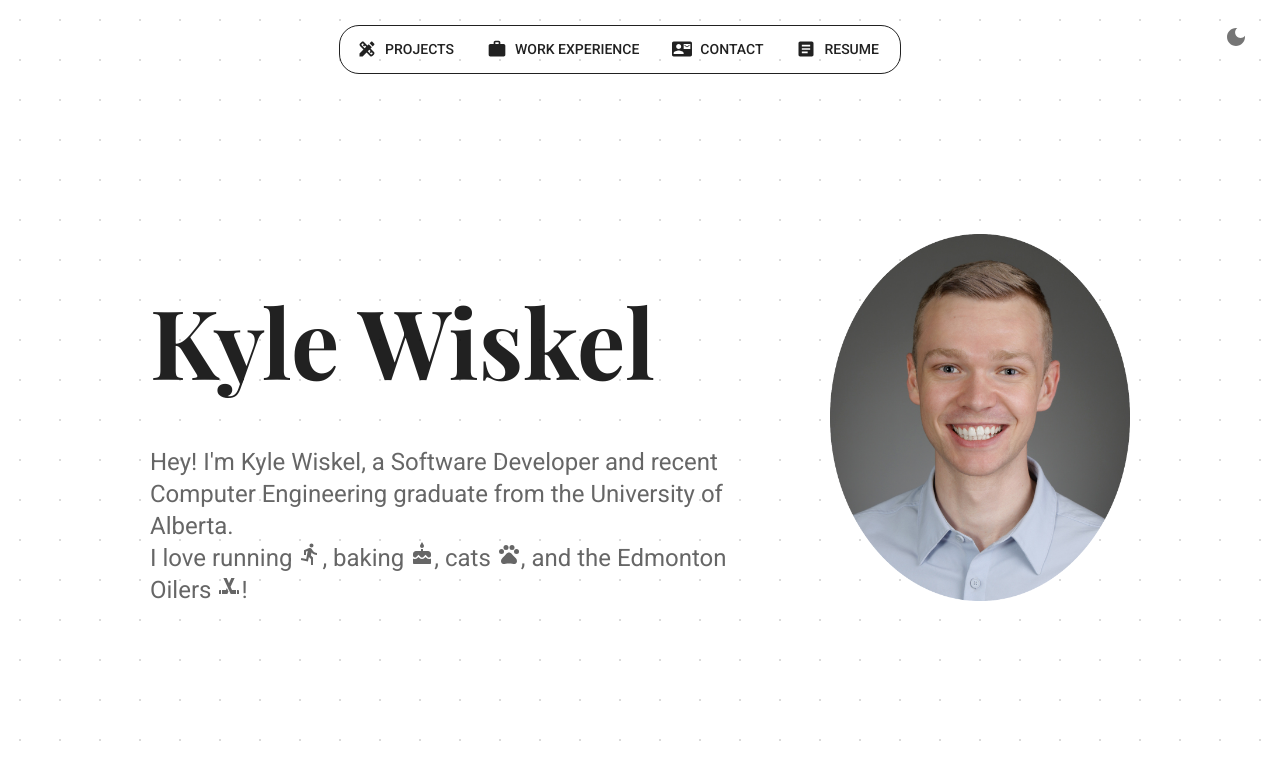
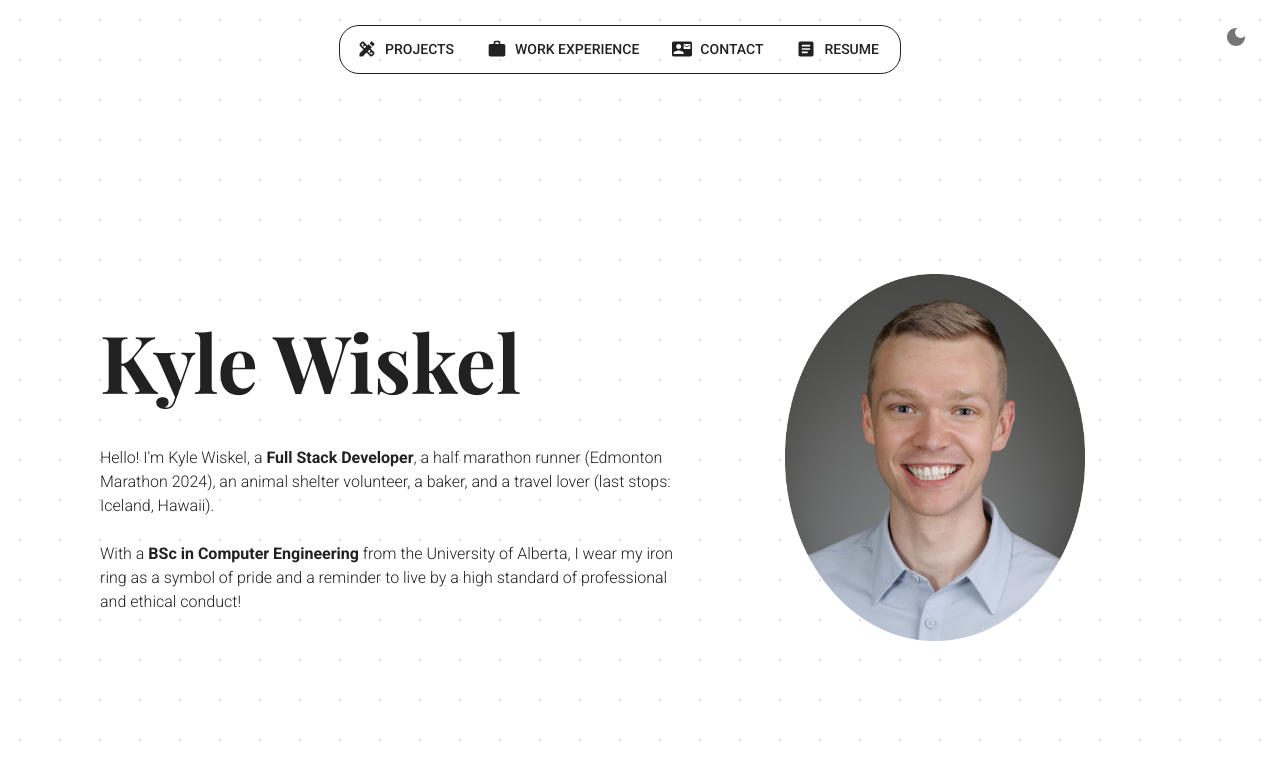
Before and after one commit to kwiskel/kylewiskel.dev, a Next.js app: page / in a window 1280 px wide. Shown: the top 774 px of the page. Built offline with nearby package versions, Linux system fonts and the light colour scheme.

Commit message:
Modified title section for responsiveness

```diff
--- a/app/ui/TitleSection.tsx
+++ b/app/ui/TitleSection.tsx
@@ -1,59 +1,94 @@
 import { playfairDisplay } from '@/lib/theme';
-import { Cake, DirectionsRun, Pets, SportsHockey } from '@mui/icons-material';
-import { Box, styled, Typography } from '@mui/material';
+import { Box, Fade, Typography } from '@mui/material';
 import Image from 'next/image';
-
-const AnimatedHeader = styled(Typography)(({ theme }) => ({
-  opacity: 0,
-  animation: 'fadeIn 2.5s ease-in forwards', // 2s duration, fade-in
-}));
+import profile from '../../public/profile.png';
 
 export default function TitleSection() {
   return (
+    <Fade in={true} timeout={4000}>
       <Box
         sx={{
           display: 'flex',
+          flexDirection: {
+            xs: 'column',
+            lg: 'row',
+          },
           justifyContent: 'center',
           verticalAlign: 'middle',
-        margin: '20vh 50px 0px 50px',
+          margin: {
+            xs: '200px 0px 0px 0px',
+            md: '200px 100px 0px 100px',
+          },
         }}
       >
         <Box
           sx={{
             display: 'flex',
             flexDirection: 'column',
-          margin: {
-            xs: '0 0 0 10px',
-            sm: '0 0 0 100px',
+            width: {
+              xs: '100%',
+              lg: '60%',
             },
+            justifyContent: 'center',
+            alignSelf: 'center',
+            maxWidth: '600px',
           }}
         >
-        <AnimatedHeader
-          variant='h1'
+          <Typography
             fontFamily={playfairDisplay.style.fontFamily}
             fontWeight='700'
-          sx={{ color: 'text.primary', margin: '50px 50px 0px 0px', alignSelf: 'left' }}
+            sx={{
+              color: 'text.primary',
+              margin: '0px 0px 25px 0px',
+              alignSelf: {
+                xs: 'center',
+                lg: 'start',
+              },
+              fontSize: { xs: '3.5em', sm: '4em', lg: '5em' },
+            }}
           >
             Kyle Wiskel
-        </AnimatedHeader>
-        <AnimatedHeader variant='h5' sx={{ color: 'text.secondary', margin: '50px 50px 0px 0px', alignSelf: 'center' }}>
-          Hey! I&apos;m Kyle Wiskel, a Software Developer and recent Computer Engineering graduate from the University
-          of Alberta.
-          <br /> I love running <DirectionsRun />, baking <Cake />, cats <Pets />, and the Edmonton Oilers{' '}
-          <SportsHockey />!
-        </AnimatedHeader>
+          </Typography>
+          <Typography
+            variant='body1'
+            sx={{ color: 'text.primary', alignSelf: 'center', fontWeight: '300', wordWrap: 'break-word' }}
+          >
+            Hello! I&apos;m Kyle Wiskel, a<b> Full Stack Developer</b>, a half marathon runner (Edmonton Marathon 2024),
+            an animal shelter volunteer, a baker, and a travel lover (last stops: Iceland, Hawaii). <br /> <br /> With a
+            <b> BSc in Computer Engineering</b> from the University of Alberta, I wear my iron ring as a symbol of pride
+            and a reminder to live by a high standard of professional and ethical conduct!
+          </Typography>
         </Box>
         <Box
           sx={{
+            display: 'flex',
+            width: {
+              xs: '100%',
+              lg: '50%',
+            },
             margin: {
-            xs: '0 10px 0 0',
-            sm: '0 100px 0 0',
+              xs: '25px 0px 0px 0px',
+              lg: '0px 0px 0px 0px',
             },
-          display: 'flex',
+            justifyContent: {
+              xs: 'center',
+              lg: 'center',
+            },
+            alignItems: 'center',
           }}
         >
-        <Image src='/profile.png' alt='Profile Picture' width={300} height={300 * 1.225} />
+          {/* <Image src='/profile.png' alt='Profile Picture' width={300} height={atuo} /> */}
+          <Image
+            src={profile}
+            alt='Profile Picture'
+            sizes='300px'
+            style={{
+              width: '300px',
+              height: 'auto', // Automatically adjusts height to maintain aspect ratio
+            }}
+          />
         </Box>
       </Box>
+    </Fade>
   );
 }
```
Lines whose indentation alone changed are shown as unchanged.
